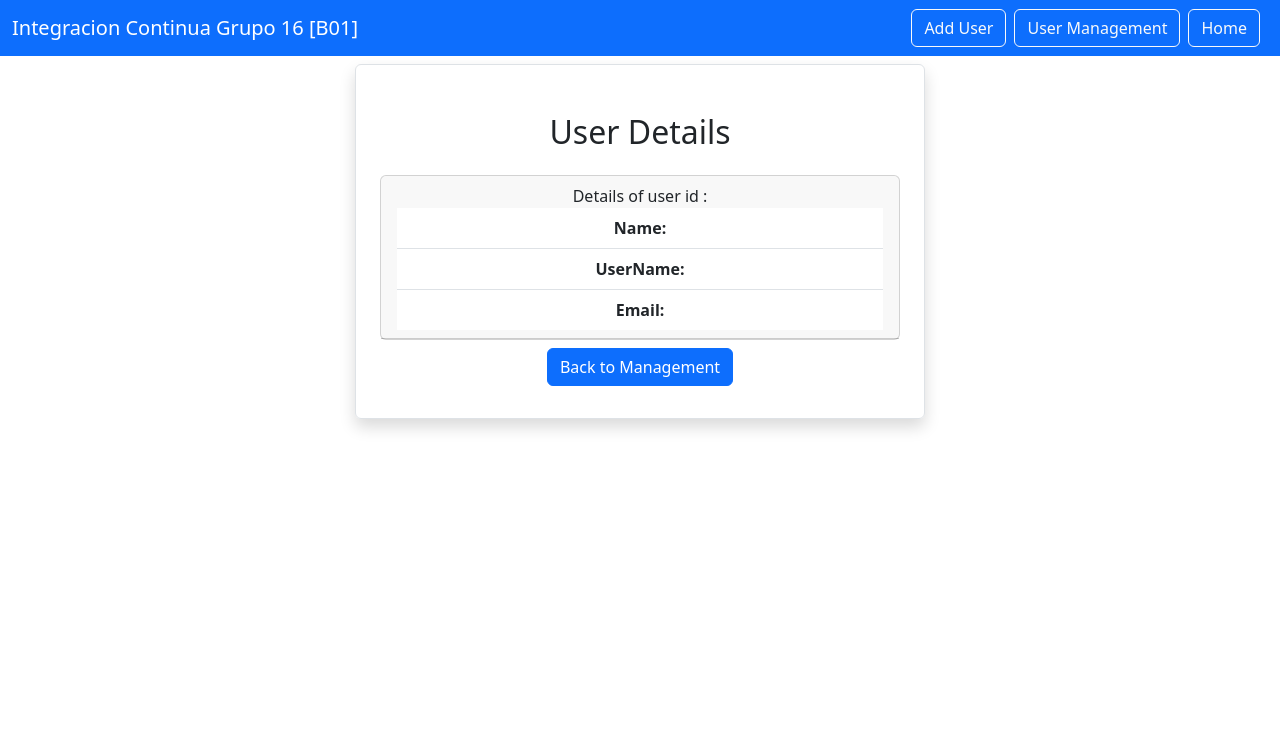
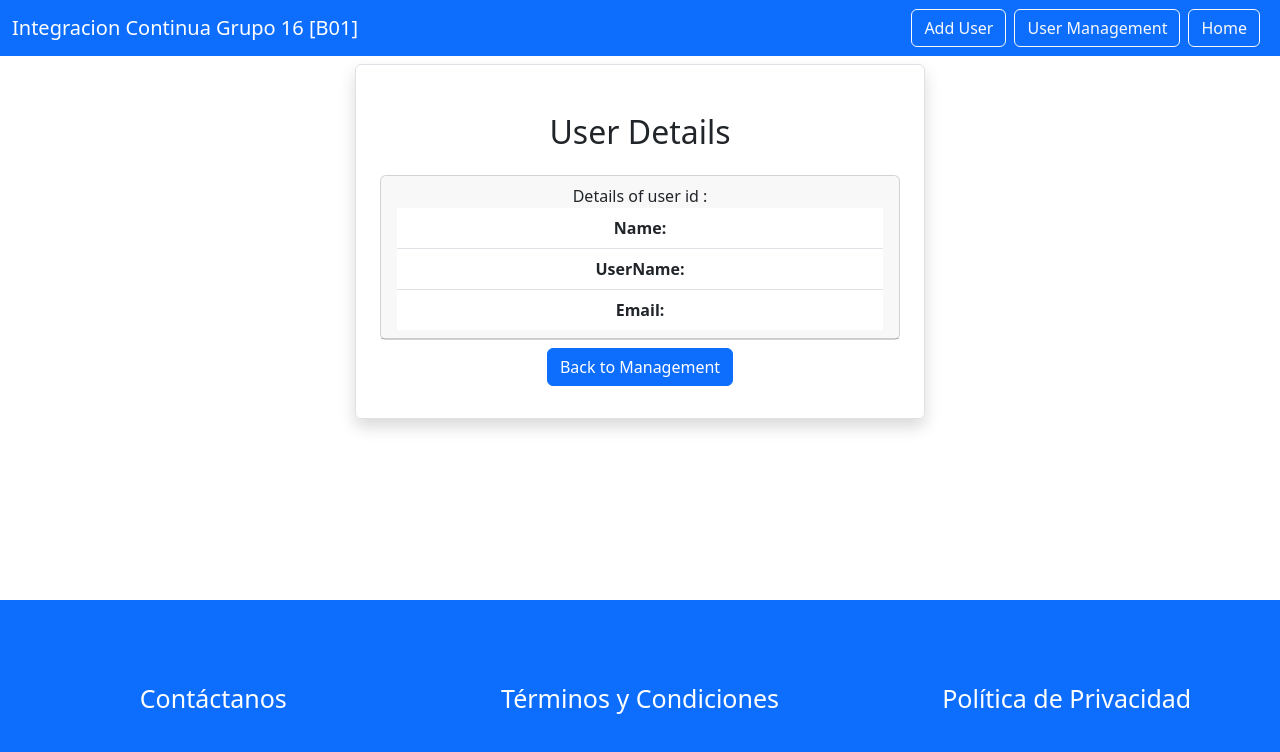
Before and after one commit to saramburo/Integracioncontinua, a React (Create React App) app in the folder frontend/crudfront/: page /viewuser/1 in a window 1280 px wide. Shown: the top 752 px of the page. Built offline with nearby package versions, Linux system fonts and the light colour scheme; no server answers.

Commit message:
nueva rama footer. Se crea componente Footer.js. Se añade componente a App.js. Se añade css en App.css

```diff
--- a/frontend/crudfront/src/App.css
+++ b/frontend/crudfront/src/App.css
@@ -36,3 +36,33 @@
     transform: rotate(360deg);
   }
 }
+.footer {
+  height: 200px;
+  width: 100vw;
+  background-color: #0d6efd;
+  display: flex;
+  flex-direction: row;
+  justify-content: space-between;
+  align-items: center;
+  position: absolute;
+  bottom: 0;
+}
+
+.footer-link {
+  color: white;
+  font-size: 25px;
+  width: 350px;
+  text-decoration: none;
+}
+.footer-link:hover {
+  color: yellow;
+  font-size: 25px;
+  width: 350px;
+  text-decoration: none;
+}
+
+.footer-option {
+  height: 40px;
+  width: 350px;
+  margin: 20px 50px;
+}
--- a/frontend/crudfront/src/App.js
+++ b/frontend/crudfront/src/App.js
@@ -7,6 +7,7 @@ import { BrowserRouter as Router, Routes, Route } from "react-router-dom";
 import AddUser from "./users/AddUser";
 import EditUser from "./users/EditUser";
 import ViewUser from "./users/ViewUser";
+import Footer from "./layout/Footer";
 
 function App() {
   return (
@@ -14,12 +15,13 @@ function App() {
       <Router>
         <Navbar />
         <Routes>
-          <Route exact path="/Usuarios" element={<Usuarios/>} />
-          <Route exact path="/" element={<Home/>} />
+          <Route exact path="/Usuarios" element={<Usuarios />} />
+          <Route exact path="/" element={<Home />} />
           <Route exact path="/adduser" element={<AddUser />} />
           <Route exact path="/edituser/:id" element={<EditUser />} />
           <Route exact path="/viewuser/:id" element={<ViewUser />} />
         </Routes>
+        <Footer />
       </Router>
     </div>
   );
--- /dev/null
+++ b/frontend/crudfront/src/layout/Footer.js
@@ -0,0 +1,20 @@
+import React from "react";
+import { NavLink } from "react-router-dom";
+
+export default function Footer() {
+  return (
+    <>
+      <footer className=" footer">
+        <div className=" footer-option">
+          <NavLink className="footer-link">Contáctanos</NavLink>
+        </div>
+        <div className=" footer-option">
+          <NavLink className="footer-link">Términos y Condiciones</NavLink>
+        </div>
+        <div className=" footer-option">
+          <NavLink className="footer-link">Política de Privacidad</NavLink>
+        </div>
+      </footer>
+    </>
+  );
+}
```
